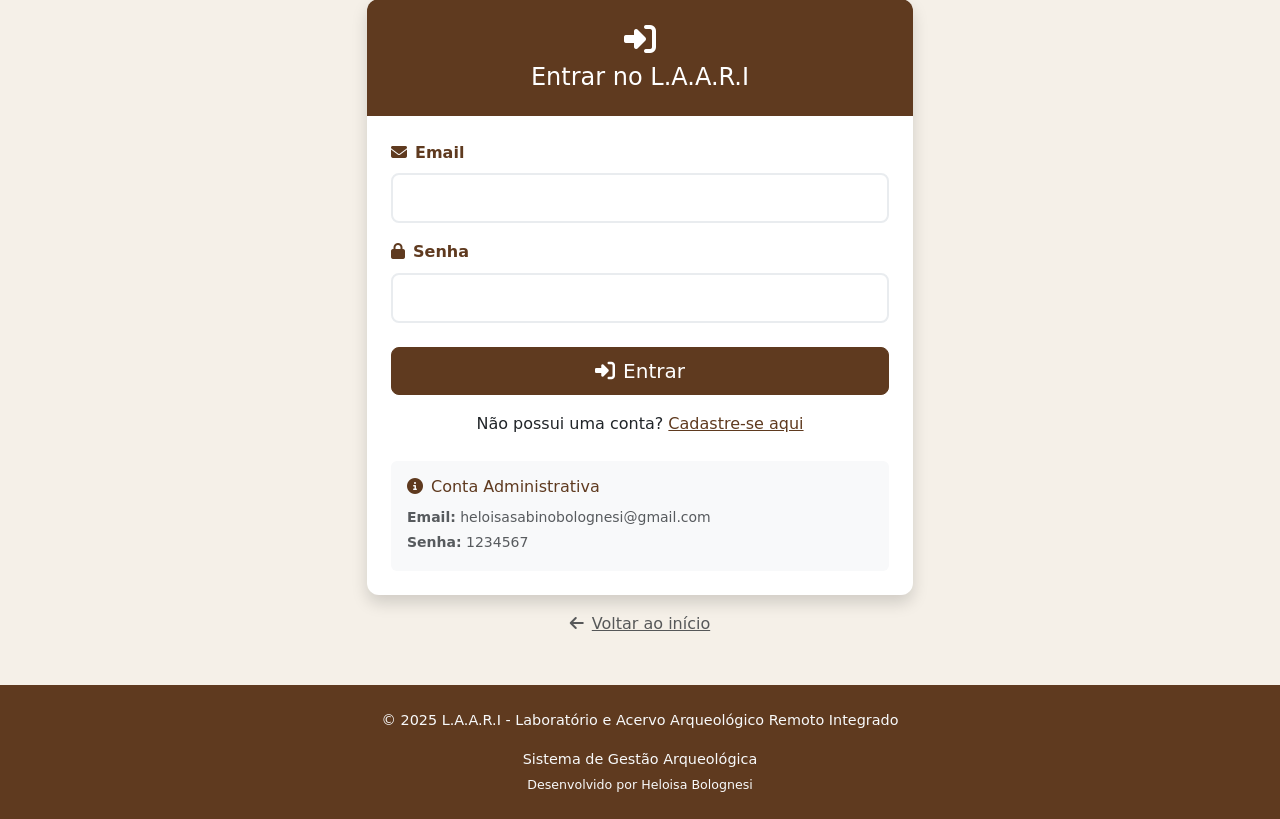
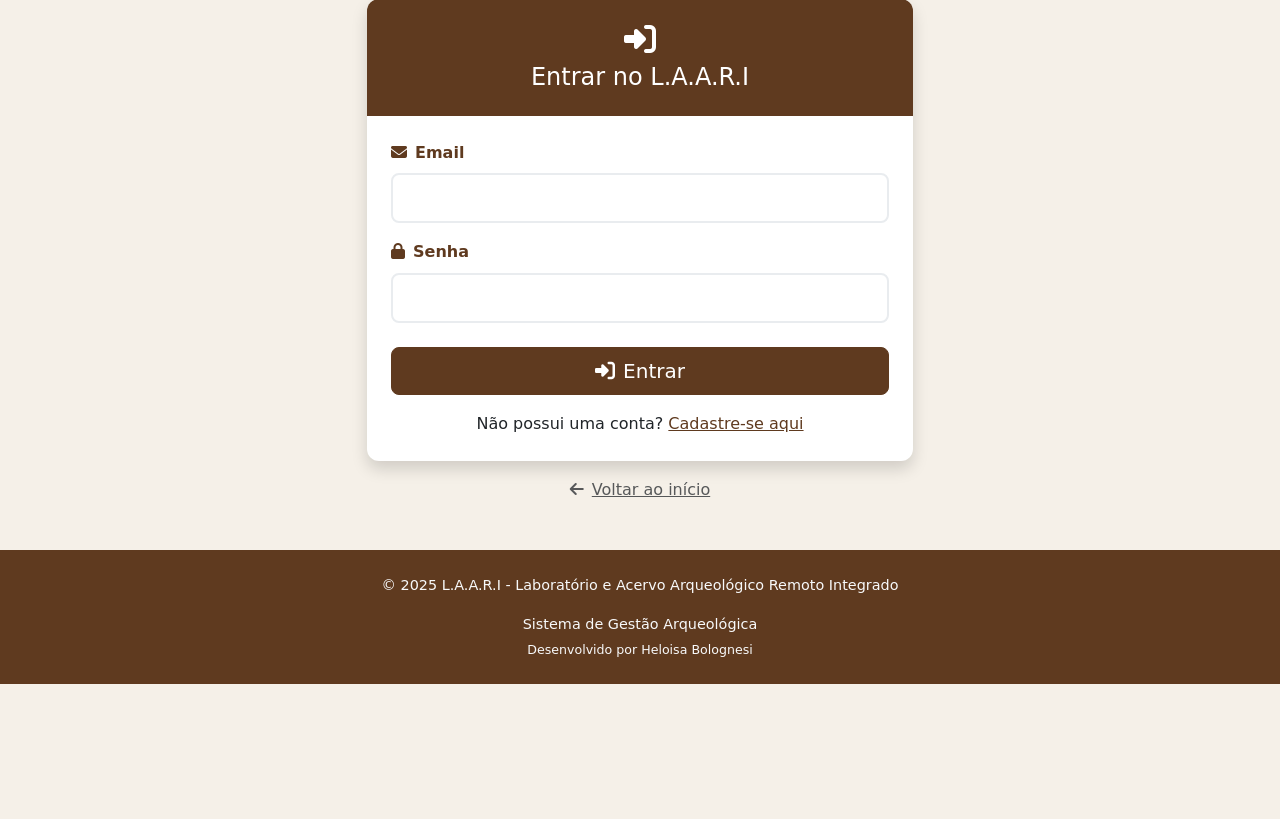
Before and after one commit to heloisabolognesi/Arqueologia, a Flask app: page /login in a window 1280 px wide. Shown: the part 25-844 px from the top of the page. After the commit the page ends 709 px from the top, so only its background shows below. Run offline with Flask 3, Linux system fonts and the light colour scheme; some libraries are stand-ins or nearby versions; some web fonts are replaced.

Commit message:
Add translations for multiple languages and improve user interface elements
Implement internationalization by adding Portuguese and Spanish translations for UI elements and removing hardcoded administrative credentials.

Replit-Commit-Author: Agent
Replit-Commit-Session-Id: 6cbe9db1-8a21-4397-9fdf-29deb4dc79ff
Replit-Commit-Checkpoint-Type: full_checkpoint
Replit-Commit-Screenshot-Url: https://storage.googleapis.com/screenshot-production-us-central1/91db60af-7d83-4dc6-8168-ce0da8ba7119/6cbe9db1-8a21-4397-9fdf-29deb4dc79ff/i8cSPSG

```diff
--- a/app.py
+++ b/app.py
@@ -92,7 +92,24 @@ def simple_translate(text, lang=None):
             'Inventário': 'Inventory',
             'Controle completo do inventário': 'Complete inventory control',
             'Transporte': 'Transport',
-            'Rastreamento de movimentação': 'Movement tracking'
+            'Rastreamento de movimentação': 'Movement tracking',
+            'Dashboard': 'Dashboard',
+            'Acervo': 'Collection',
+            'Galeria': 'Gallery',
+            'Idioma': 'Language',
+            'Administração': 'Administration',
+            'Gerenciar Galeria': 'Manage Gallery',
+            'Sair': 'Logout',
+            'Email': 'Email',
+            'Senha': 'Password',
+            'Entrar no L.A.A.R.I': 'Login to L.A.A.R.I',
+            'Não possui uma conta?': 'Don\'t have an account?',
+            'Cadastre-se aqui': 'Register here',
+            'Voltar ao início': 'Back to home',
+            'Nome de Usuário': 'Username',
+            'Criar Conta no L.A.A.R.I': 'Create L.A.A.R.I Account',
+            'Já possui uma conta?': 'Already have an account?',
+            'Faça login aqui': 'Login here'
         },
         'es': {
             'Bem-vindo': 'Bienvenido',
@@ -116,7 +133,24 @@ def simple_translate(text, lang=None):
             'Inventário': 'Inventario',
             'Controle completo do inventário': 'Control completo del inventario',
             'Transporte': 'Transporte',
-            'Rastreamento de movimentação': 'Seguimiento de movimiento'
+            'Rastreamento de movimentação': 'Seguimiento de movimiento',
+            'Dashboard': 'Panel',
+            'Acervo': 'Acervo',
+            'Galeria': 'Galería',
+            'Idioma': 'Idioma',
+            'Administração': 'Administración',
+            'Gerenciar Galeria': 'Gestionar Galería',
+            'Sair': 'Salir',
+            'Email': 'Email',
+            'Senha': 'Contraseña',
+            'Entrar no L.A.A.R.I': 'Ingresar a L.A.A.R.I',
+            'Não possui uma conta?': '¿No tienes una cuenta?',
+            'Cadastre-se aqui': 'Regístrate aquí',
+            'Voltar ao início': 'Volver al inicio',
+            'Nome de Usuário': 'Nombre de Usuario',
+            'Criar Conta no L.A.A.R.I': 'Crear Cuenta en L.A.A.R.I',
+            'Já possui uma conta?': '¿Ya tienes una cuenta?',
+            'Faça login aqui': 'Inicia sesión aquí'
         }
     }
 
--- a/templates/base.html
+++ b/templates/base.html
@@ -31,37 +31,37 @@
                 <ul class="navbar-nav me-auto">
                     <li class="nav-item">
                         <a class="nav-link" href="{{ url_for('dashboard') }}">
-                            <i class="fas fa-home me-1"></i>Dashboard
+                            <i class="fas fa-home me-1"></i>{{ _('Dashboard') }}
                         </a>
                     </li>
                     <li class="nav-item">
                         <a class="nav-link" href="{{ url_for('acervo') }}">
-                            <i class="fas fa-archive me-1"></i>Acervo
+                            <i class="fas fa-archive me-1"></i>{{ _('Acervo') }}
                         </a>
                     </li>
                     <li class="nav-item">
                         <a class="nav-link" href="{{ url_for('catalogacao') }}">
-                            <i class="fas fa-tags me-1"></i>Catalogação
+                            <i class="fas fa-tags me-1"></i>{{ _('Catalogação') }}
                         </a>
                     </li>
                     <li class="nav-item">
                         <a class="nav-link" href="{{ url_for('scanner_3d') }}">
-                            <i class="fas fa-cube me-1"></i>Scanner 3D
+                            <i class="fas fa-cube me-1"></i>{{ _('Scanner 3D') }}
                         </a>
                     </li>
                     <li class="nav-item">
                         <a class="nav-link" href="{{ url_for('profissionais') }}">
-                            <i class="fas fa-users me-1"></i>Profissionais
+                            <i class="fas fa-users me-1"></i>{{ _('Profissionais') }}
                         </a>
                     </li>
                     <li class="nav-item">
                         <a class="nav-link" href="{{ url_for('inventario') }}">
-                            <i class="fas fa-clipboard-list me-1"></i>Inventário
+                            <i class="fas fa-clipboard-list me-1"></i>{{ _('Inventário') }}
                         </a>
                     </li>
                     <li class="nav-item">
                         <a class="nav-link" href="{{ url_for('transporte') }}">
-                            <i class="fas fa-truck me-1"></i>Transporte
+                            <i class="fas fa-truck me-1"></i>{{ _('Transporte') }}
                         </a>
                     </li>
                 </ul>
@@ -69,12 +69,12 @@
                 <ul class="navbar-nav">
                     <li class="nav-item">
                         <a class="nav-link" href="{{ url_for('galeria') }}">
-                            <i class="fas fa-images me-1"></i>Galeria
+                            <i class="fas fa-images me-1"></i>{{ _('Galeria') }}
                         </a>
                     </li>
                     <li class="nav-item dropdown">
                         <a class="nav-link dropdown-toggle" href="#" role="button" data-bs-toggle="dropdown">
-                            <i class="fas fa-globe me-1"></i>Idioma
+                            <i class="fas fa-globe me-1"></i>{{ _('Idioma') }}
                         </a>
                         <ul class="dropdown-menu">
                             <li><a class="dropdown-item" href="{{ url_for('set_language', language='pt') }}">
@@ -95,15 +95,15 @@
                         <ul class="dropdown-menu">
                             {% if current_user.is_admin %}
                             <li><a class="dropdown-item" href="{{ url_for('admin') }}">
-                                <i class="fas fa-cog me-1"></i>Administração
+                                <i class="fas fa-cog me-1"></i>{{ _('Administração') }}
                             </a></li>
                             <li><a class="dropdown-item" href="{{ url_for('admin_galeria') }}">
-                                <i class="fas fa-images me-1"></i>Gerenciar Galeria
+                                <i class="fas fa-images me-1"></i>{{ _('Gerenciar Galeria') }}
                             </a></li>
                             <li><hr class="dropdown-divider"></li>
                             {% endif %}
                             <li><a class="dropdown-item" href="{{ url_for('logout') }}">
-                                <i class="fas fa-sign-out-alt me-1"></i>Sair
+                                <i class="fas fa-sign-out-alt me-1"></i>{{ _('Sair') }}
                             </a></li>
                         </ul>
                     </li>
--- a/templates/login.html
+++ b/templates/login.html
@@ -1,6 +1,6 @@
 {% extends "base.html" %}
 
-{% block title %}Login - L.A.A.R.I{% endblock %}
+{% block title %}{{ _('Entrar') }} - L.A.A.R.I{% endblock %}
 
 {% block content %}
 <div class="row justify-content-center">
@@ -8,7 +8,7 @@
         <div class="card shadow border-0">
             <div class="card-header bg-archaeological text-white text-center py-4">
                 <i class="fas fa-sign-in-alt fa-2x mb-2"></i>
-                <h2 class="h4 mb-0">Entrar no L.A.A.R.I</h2>
+                <h2 class="h4 mb-0">{{ _('Entrar no L.A.A.R.I') }}</h2>
             </div>
 
             <div class="card-body p-4">
@@ -17,7 +17,7 @@
 
                     <div class="mb-3">
                         <label for="{{ form.email.id }}" class="form-label">
-                            <i class="fas fa-envelope me-2"></i>Email
+                            <i class="fas fa-envelope me-2"></i>{{ _('Email') }}
                         </label>
                         {{ form.email(class="form-control form-control-lg") }}
                         {% if form.email.errors %}
@@ -31,7 +31,7 @@
 
                     <div class="mb-4">
                         <label for="{{ form.password.id }}" class="form-label">
-                            <i class="fas fa-lock me-2"></i>Senha
+                            <i class="fas fa-lock me-2"></i>{{ _('Senha') }}
                         </label>
                         {{ form.password(class="form-control form-control-lg") }}
                         {% if form.password.errors %}
@@ -45,31 +45,22 @@
 
                     <div class="d-grid mb-3">
                         <button type="submit" class="btn btn-archaeological btn-lg">
-                            <i class="fas fa-sign-in-alt me-2"></i>Entrar
+                            <i class="fas fa-sign-in-alt me-2"></i>{{ _('Entrar') }}
                         </button>
                     </div>
 
                     <div class="text-center">
-                        <p class="mb-0">Não possui uma conta?
-                            <a href="{{ url_for('register') }}" class="text-archaeological">Cadastre-se aqui</a>
+                        <p class="mb-0">{{ _('Não possui uma conta?') }}
+                            <a href="{{ url_for('register') }}" class="text-archaeological">{{ _('Cadastre-se aqui') }}</a>
                         </p>
                     </div>
                 </form>
-
-                <!-- Demo credentials info -->
-                <div class="mt-4 p-3 bg-light rounded">
-                    <h6 class="mb-2"><i class="fas fa-info-circle me-2"></i>Conta Administrativa</h6>
-                    <small class="text-muted">
-                        <strong>Email:</strong> heloisasabinobolognesi@gmail.com<br>
-                        <strong>Senha:</strong> 1234567
-                    </small>
-                </div>
             </div>
         </div>
 
         <div class="text-center mt-3">
             <a href="{{ url_for('index') }}" class="text-muted">
-                <i class="fas fa-arrow-left me-2"></i>Voltar ao início
+                <i class="fas fa-arrow-left me-2"></i>{{ _('Voltar ao início') }}
             </a>
         </div>
     </div>
```
Also changed, not shown: templates/register.html (+9 -9 lines), uploads/gallery/bc2b6adf6f724747869d435e89491aaa_codedex.png (added).
